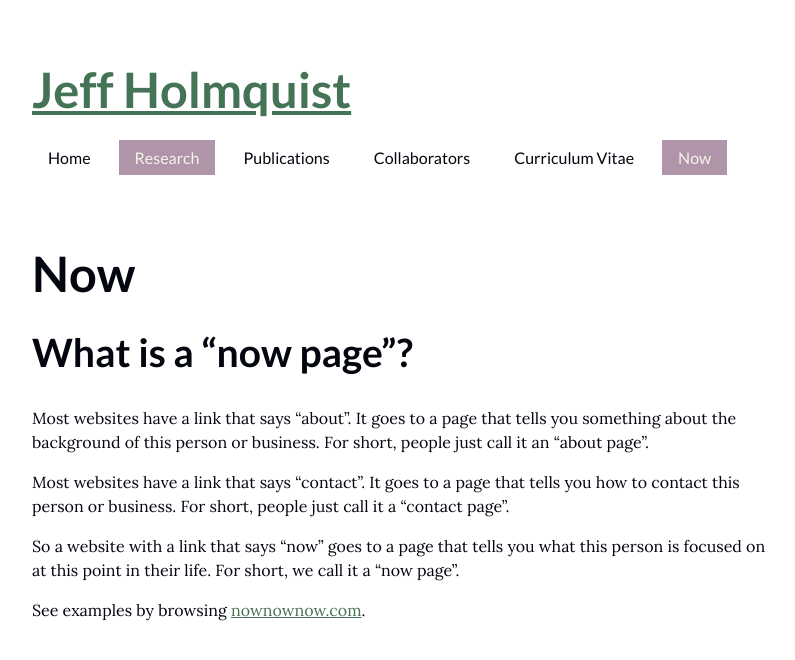
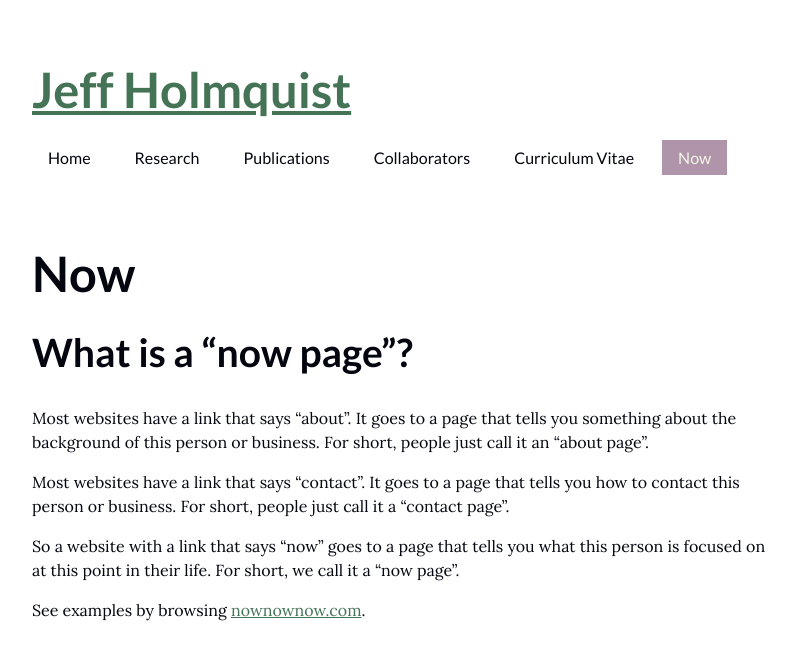
Before and after one commit to jeffgholmquist/jeffgholmquist.github.io, a plain HTML site: page now.html in a window 1280 px wide. Shown: the whole page, without its empty margins (0-795 px from the left). Drawn offline with Linux system fonts and the light colour scheme.

Commit message:
Fix active link

```diff
--- a/now.html
+++ b/now.html
@@ -23,7 +23,7 @@
       <nav role="navigation">
         <ul>
           <li><a href="index.html">Home</a></li>
-          <li><a class="active" href="research.html">Research</a></li>
+          <li><a href="research.html">Research</a></li>
           <li><a href="publications.html">Publications</a></li>
           <li><a href="people.html">Collaborators</a></li>
           <li><a href="cv.html">Curriculum Vitae</a></li>
```
